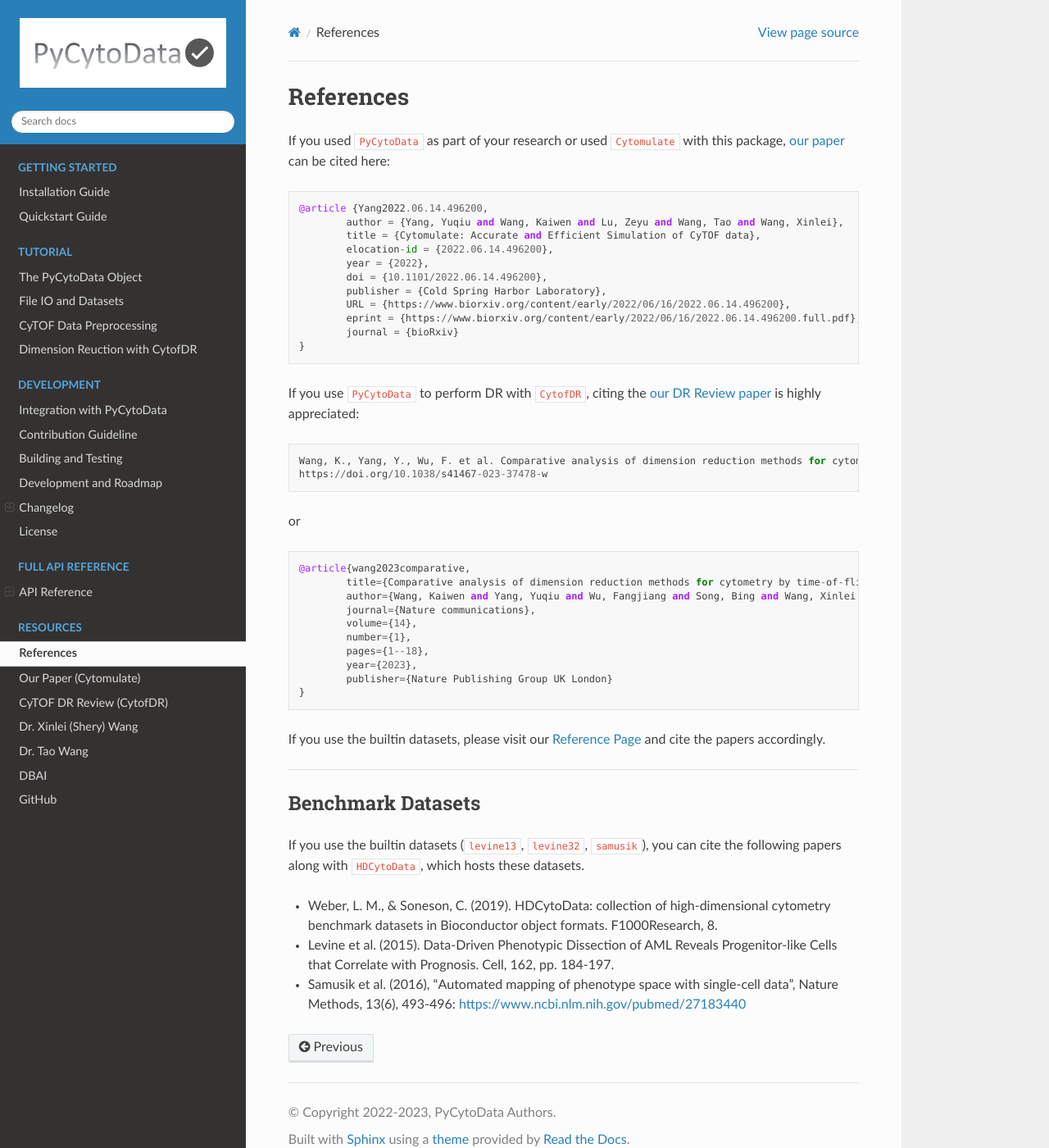
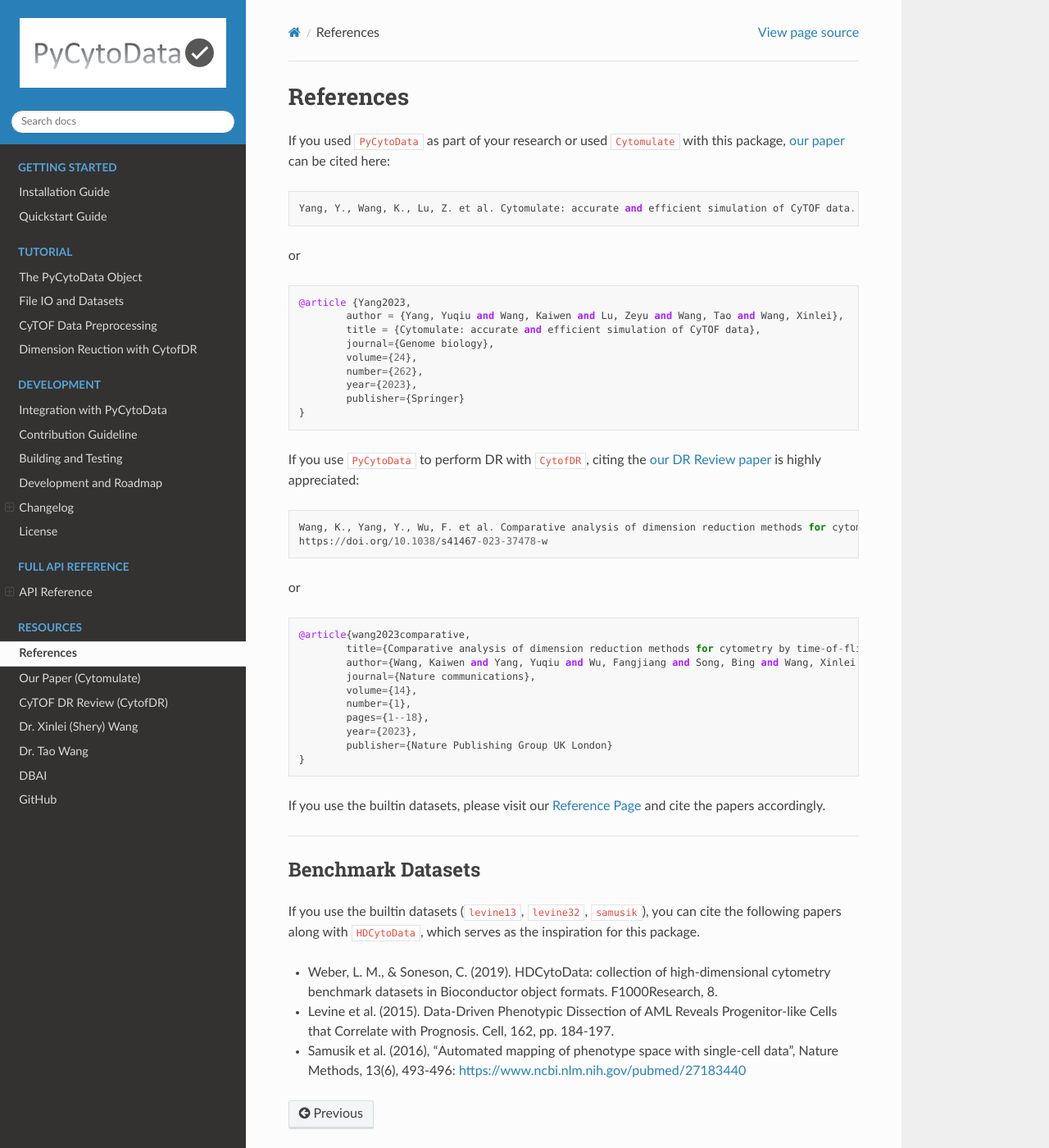
Before and after one commit to kevin931/PyCytoData, a Sphinx documentation site: the page built from docs/source/references.rst, in a window 1280 px wide and 1400 px high. Shown: the whole window at 82% size. Built offline with Sphinx 7.4.7 and the Read the Docs theme 2.0.0, drawn with Linux system fonts in a browser that asks for light colours.

Commit message:
Update documentation and references.
Our Cytomulate paper is recently published on Genome Biology. Hooray!

```diff
--- a/docs/source/index.rst
+++ b/docs/source/index.rst
@@ -65,7 +65,7 @@ tutorials below! Enjoy your journey working with CyTOF datasets!
    :hidden:
 
    references
-   Our Paper (Cytomulate) <https://doi.org/10.1101/2022.06.14.496200>
+   Our Paper (Cytomulate) <https://doi.org/10.1186/s13059-023-03099-1>
    CyTOF DR Review (CytofDR) <https://doi.org/10.1038/s41467-023-37478-w>
    Dr. Xinlei (Shery) Wang <https://www.uta.edu/academics/faculty/profile?username=wangx9>
    Dr. Tao Wang <https://qbrc.swmed.edu/labs/wanglab/aboutpi.php>
@@ -80,7 +80,7 @@ Resources
 
 For more resources on our labs, collaborators, and related projects, please visit the following:
 
-   * `Our Paper (Cytomulate) <https://doi.org/10.1101/2022.06.14.496200>`_
+   * `Our Paper (Cytomulate) <https://doi.org/10.1186/s13059-023-03099-1>`_
    * `CyTOF DR Review Paper (CytofDR) <https://doi.org/10.1038/s41467-023-37478-w>`_
    * `Dr. Xinlei (Shery) Wang faculty page <https://www.uta.edu/academics/faculty/profile?username=wangx9>`_
    * `Dr. Tao Wang Lab <https://qbrc.swmed.edu/labs/wanglab/aboutpi.php>`_
--- a/docs/source/references.rst
+++ b/docs/source/references.rst
@@ -2,21 +2,25 @@
 References
 ################
 
-If you used ``PyCytoData`` as part of your research or used ``Cytomulate`` with this package, `our paper <https://doi.org/10.1101/2022.06.14.496200>`_
+If you used ``PyCytoData`` as part of your research or used ``Cytomulate`` with this package, `our paper <https://doi.org/10.1186/s13059-023-03099-1>`_
 can be cited here:
 
 .. code-block::
 
-	@article {Yang2022.06.14.496200,
+	Yang, Y., Wang, K., Lu, Z. et al. Cytomulate: accurate and efficient simulation of CyTOF data. Genome Biol 24, 262 (2023). https://doi.org/10.1186/s13059-023-03099-1
+
+or
+
+.. code-block::
+
+	@article {Yang2023,
 		author = {Yang, Yuqiu and Wang, Kaiwen and Lu, Zeyu and Wang, Tao and Wang, Xinlei},
-		title = {Cytomulate: Accurate and Efficient Simulation of CyTOF data},
-		elocation-id = {2022.06.14.496200},
-		year = {2022},
-		doi = {10.1101/2022.06.14.496200},
-		publisher = {Cold Spring Harbor Laboratory},
-		URL = {https://www.biorxiv.org/content/early/2022/06/16/2022.06.14.496200},
-		eprint = {https://www.biorxiv.org/content/early/2022/06/16/2022.06.14.496200.full.pdf},
-		journal = {bioRxiv}
+		title = {Cytomulate: accurate and efficient simulation of CyTOF data},
+		journal={Genome biology},
+		volume={24},
+		number={262},
+		year={2023},
+		publisher={Springer}
 	}
 
 
@@ -55,7 +59,7 @@ Benchmark Datasets
 ********************
 
 If you use the builtin datasets (``levine13``, ``levine32``, ``samusik``), you can cite the following papers
-along with ``HDCytoData``, which hosts these datasets.
+along with ``HDCytoData``, which serves as the inspiration for this package.
 
 - Weber, L. M., & Soneson, C. (2019). HDCytoData: collection of high-dimensional cytometry benchmark datasets in Bioconductor object formats. F1000Research, 8.
 - Levine et al. (2015). Data-Driven Phenotypic Dissection of AML Reveals Progenitor-like Cells that Correlate with Prognosis. Cell, 162, pp. 184-197.
```
Also changed, not shown: README.md (+14 -10 lines).
